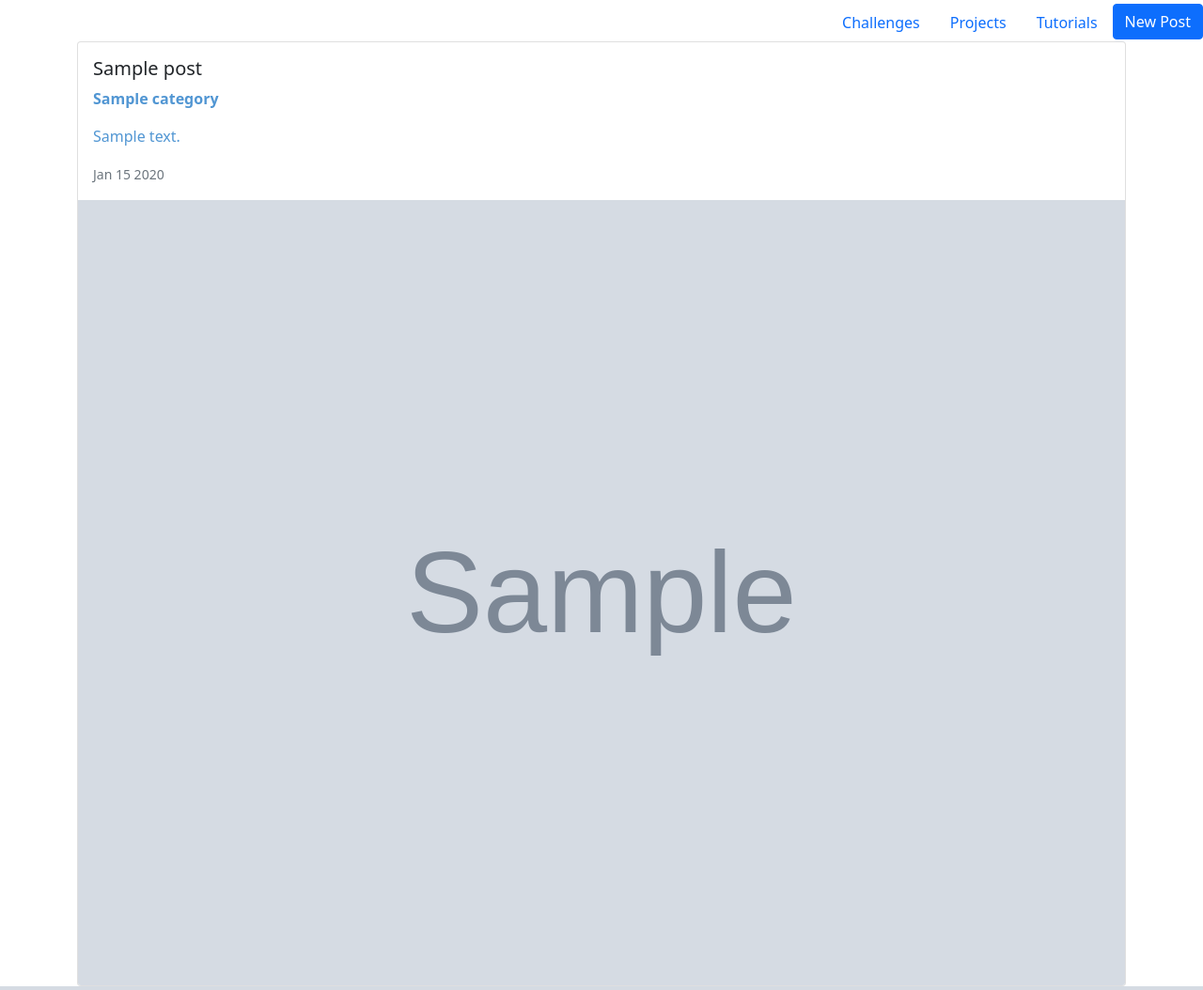
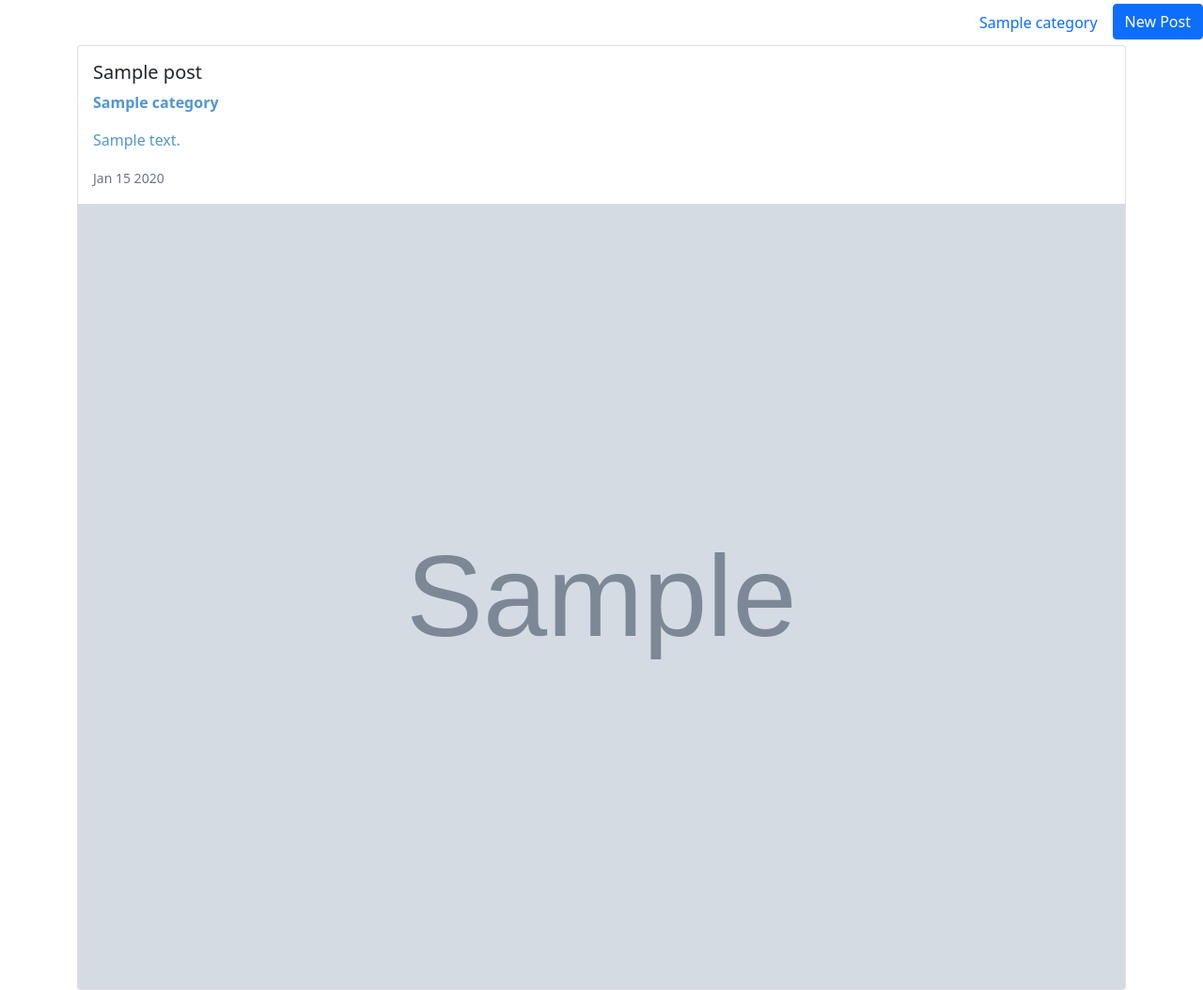
Before and after one commit to Will-max-bit/personal_projects, a Django app: page / in a window 1280 px wide. Shown: the whole page at 94% size. Run offline with Django 3.2, Linux system fonts and the light colour scheme; tables that the repository leaves empty hold one stand-in row (values such as "Sample post"); grey boxes marked "Sample" are stand-in pictures; some libraries are stand-ins or nearby versions.

Commit message:
fixed new post function

```diff
--- a/landingpage/landingpage/landingpageproject/landingpageapp/templates/landingpageapp/index.html
+++ b/landingpage/landingpage/landingpageproject/landingpageapp/templates/landingpageapp/index.html
@@ -18,14 +18,8 @@
 <body>
     <div id="app">
         <ul class="nav justify-content-end sticky-top mt-1">
-            <li class="nav-item">
-                <a class="nav-link active" aria-current="page" href="#">Challenges</a>
-            </li>
-            <li class="nav-item">
-                <a class="nav-link" href="#">Projects</a>
-            </li>
-            <li class="nav-item">
-                <a class="nav-link" href="#">Tutorials</a>
+            <li class="nav-item" v-for="category in categories">
+                <a class="nav-link active" v-on:click="postIndex"  aria-current="page" v-bind:value="category.id" href="#">[[category.name]]</a>
             </li>
             <li>
                 <button type="button" class="btn btn-primary"  data-bs-toggle="modal" data-bs-target="#exampleModal">
@@ -44,10 +38,10 @@
                         <button type="button" class="btn-close" data-bs-dismiss="modal" aria-label="Close"></button>
                     </div>
                     <div class="modal-body">
-                        <textarea class="form-control" placeholder="title"  id="FormControlTextarea1" rows="1"></textarea>
-                        <textarea class="form-control" placeholder="body" id="FormControlTextarea1" rows="3"></textarea>
+                        <textarea class="form-control" placeholder="title" v-model="title"  id="FormControlTextarea1" rows="1"></textarea>
+                        <textarea class="form-control" placeholder="body" v-model="text" id="FormControlTextarea1" rows="3"></textarea>
                         <input class="form-control form-control-sm" id="post_image" type="file" accept="image/*" />
-                        <select class="form-select form-select-sm" aria-label=".form-select-sm ">
+                        <select class="form-select form-select-sm" v-model="category_id" aria-label=".form-select-sm ">
                             <option value="" disabled selected>category</option>
                             <option v-for="category in categories" v-bind:value="category.id" >[[category.name]]</option>
                         </select>
@@ -64,7 +58,7 @@
             <img src="../landingpageapp/static/landingpageapp/css/images/test1.jpg" alt="">
         </div> -->
         <div class="container">
-            <div class="card" v-for="post in posts">
+            <div class="card mt-1" v-for="post in posts">
                 <div class="card-body">
                     <h5 class="card-title">[[post.title]]</h5>
                     <p><strong>[[post.category]]</strong></p>
@@ -94,20 +88,29 @@
                 post_image: '',
                 category_id: '',
                 categories: '',
-
+                category_sort: '',
             },
             methods: {
                 postIndex: function () {
                     axios({
                         url: "{% url 'landingpageapp:load_posts' %}",
                         method: 'get',
-
+                        params: {
+                            sort: this.category_sort
+                        }
                     }).then(response => {
+                        if (this.category_sort){
+                            this.postIndex = response.data.filter(post => this.category_sort === post.category_id)
+                        }
+                        else {
                         this.posts = response.data.posts
+                        }
                     })
                 },
                 newPost: function (){
                     console.log(this.category_id, 'cat_id')
+                    console.log(this.text, 'text')
+                    console.log(this.title, 'title')
                     let form_data = new FormData()
                     let post_image = document.querySelector('#post_image')
                     form_data.append('post_image', post_image.files[0])
```
